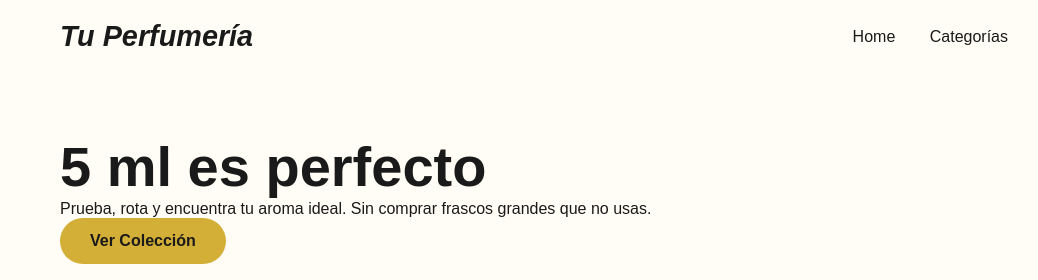
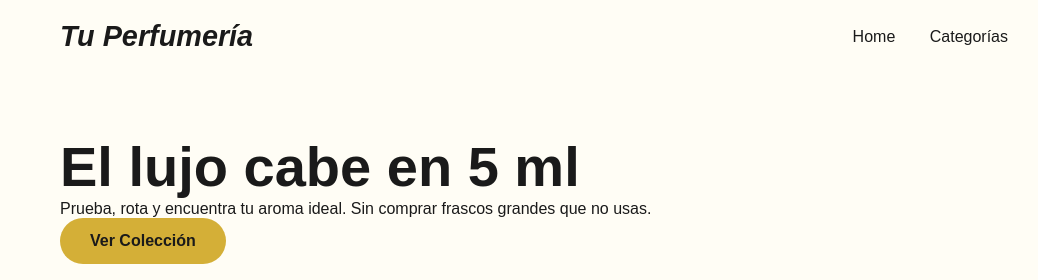
Before and after one commit to 5cmperfum/5cm, a plain HTML site: page index.html in a window 1280 px wide. Shown: the top 280 px of the page, 0-1038 px from the left. Drawn offline with Linux system fonts and the light colour scheme; files whose address does not match are found by name.

Commit message:
Update hero section heading text

```diff
--- a/index.html
+++ b/index.html
@@ -22,7 +22,7 @@
     <!-- HERO NUEVO -->
     <section class="hero2">
         <div class="hero-texto">
-            <h2>5 ml es perfecto</h2>
+            <h2>El lujo cabe en 5 ml</h2>
             <p>Prueba, rota y encuentra tu aroma ideal. Sin comprar frascos grandes que no usas.</p>
             <a href="#categorias" class="btn">Ver Colección</a>
         </div>
```
